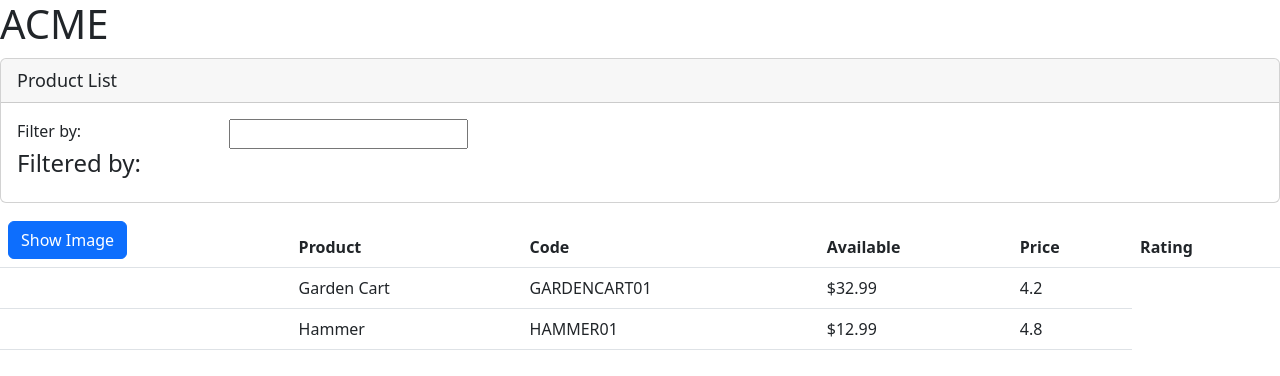
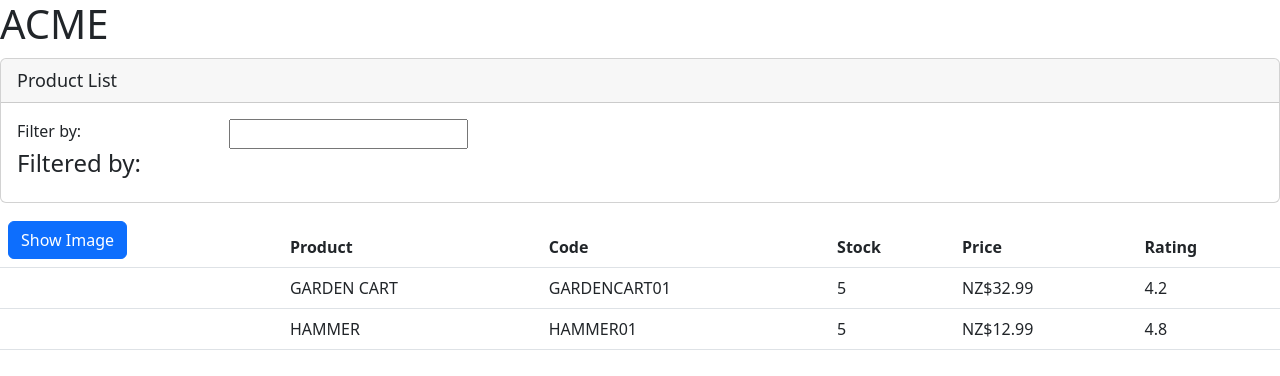
Before and after one commit to adlebita/AngularIntro, an Angular app: page / in a window 1280 px wide. Shown: the top 376 px of the page. Built offline with nearby package versions, Linux system fonts and the light colour scheme.

Commit message:
Pipe use in html template

```diff
--- a/src/app/products/product-list.component.html
+++ b/src/app/products/product-list.component.html
@@ -25,7 +25,7 @@
       </th>
       <th>Product</th>
       <th>Code</th>
-      <th>Available</th>
+      <th>Stock</th>
       <th>Price</th>
       <th>Rating</th>
     </tr>
@@ -41,9 +41,10 @@
                *ngIf='showImage'
           />
       </td> <!--When aligning data with table headers, you can put placeholders like this here to ensure data is displayed correctly-->
-      <td>{{product.productName}}</td>
+      <td>{{product.productName | uppercase}}</td>
       <td>{{product.productCode}}</td>
-      <td>${{product.price}}</td>
+      <td>{{product.stock}}</td>
+      <td>{{product.price | currency:"NZD"}}</td>
       <td>{{product.starRating}}</td>
     </tr>
     </tbody>
--- a/src/app/products/product-list.component.ts
+++ b/src/app/products/product-list.component.ts
@@ -21,7 +21,8 @@ export class ProductListComponent {
       "description": "Choo choo",
       "price": 32.99,
       "starRating": 4.2,
-      "imageUrl": "assets/images/garden_cart.png"
+      "imageUrl": "assets/images/garden_cart.png",
+      "stock": 5
     },
     {
       "productId": 5,
@@ -31,7 +32,8 @@ export class ProductListComponent {
       "description": "Bang bang",
       "price": 12.99,
       "starRating": 4.8,
-      "imageUrl": "assets/images/hammer.png"
+      "imageUrl": "assets/images/hammer.png",
+      "stock": 5
     },
   ]
 
```
